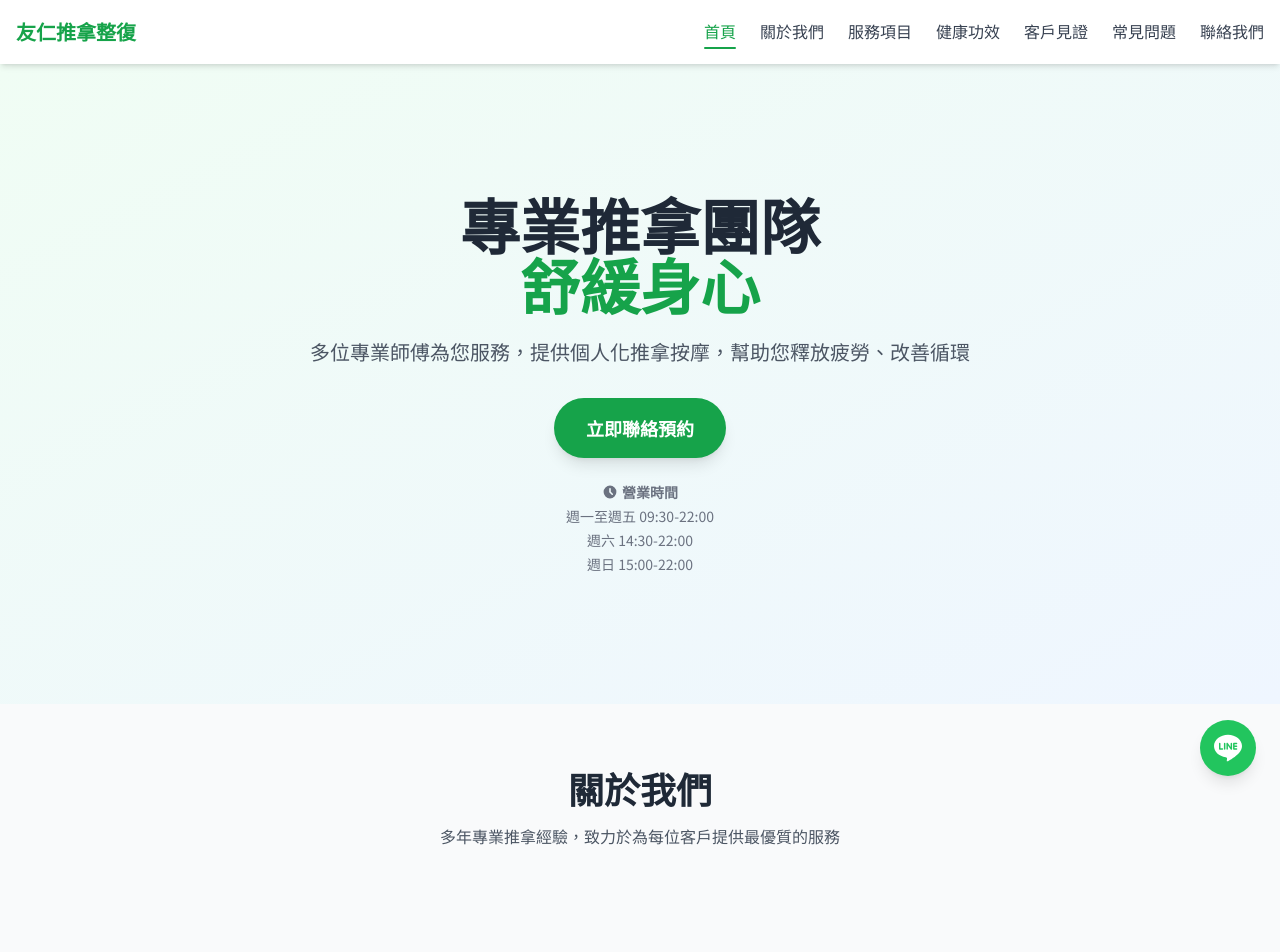
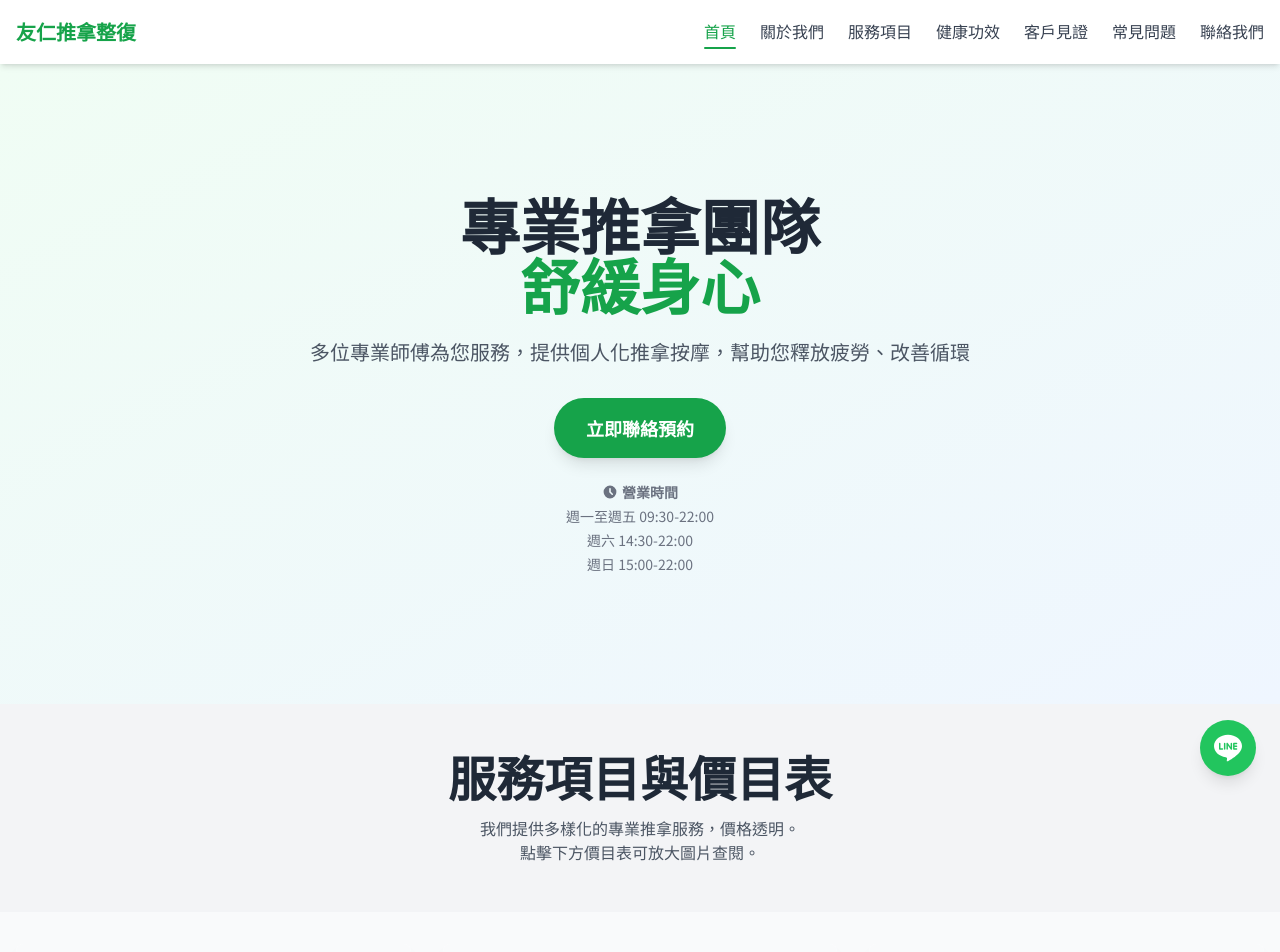
Before and after one commit to Yahoo0976095579/tuina, a Nuxt app: page / in a window 1280 px wide. Shown: the top 952 px of the page. Built offline with nearby package versions, Linux system fonts and the light colour scheme.

Commit message:
優化排版

```diff
--- a/app.vue
+++ b/app.vue
@@ -311,7 +311,7 @@
     </nav>
 
     <!-- 主要內容 -->
-    <div class="pt-16">
+    <div class="pt-16 overflow-x-hidden">
       <NuxtPage />
     </div>
   </div>
--- a/components/Contact.vue
+++ b/components/Contact.vue
@@ -279,7 +279,7 @@ const businessStatus = computed(() => {
 });
 
 const openLine = () => {
-  window.open("https://line.me/R/ti/p/@your-line-id", "_blank");
+  window.open("https://lin.ee/le3TvuH", "_blank");
 
   if (typeof gtag !== "undefined") {
     gtag("event", "line_contact_click", {
--- a/components/FloatingLineButton.vue
+++ b/components/FloatingLineButton.vue
@@ -22,7 +22,7 @@
 const isPulsing = ref(true);
 
 const openLine = () => {
-  window.open("https://line.me/R/ti/p/@your-line-id", "_blank");
+  window.open("https://lin.ee/le3TvuH", "_blank");
 };
 
 onMounted(() => {
--- a/components/Services.vue
+++ b/components/Services.vue
@@ -16,7 +16,7 @@ const closeZoom = () => {
 <template>
   <div id="services" class="bg-gray-50">
     <!-- Page Title -->
-    <div class="bg-gradient-to-br from-green-50 to-blue-50 py-8 md:py-12">
+    <div class="bg-gradient-to-br bg-gray-100 to-blue-50 py-8 md:py-12">
       <div class="container mx-auto px-4">
         <div class="text-center">
           <h2
@@ -25,7 +25,10 @@ const closeZoom = () => {
             服務項目與價目表
           </h2>
           <p class="text-gray-600 max-w-2xl mx-auto text-sm md:text-base">
-            我們提供多樣化的專業推拿服務，價格透明。點擊下方價目表可放大圖片查閱。
+            我們提供多樣化的專業推拿服務，價格透明。
+          </p>
+          <p class="text-gray-600 max-w-2xl mx-auto text-sm md:text-base">
+            點擊下方價目表可放大圖片查閱。
           </p>
         </div>
       </div>
--- a/pages/index.vue
+++ b/pages/index.vue
@@ -1,11 +1,11 @@
 <template>
   <div>
     <Hero />
+    <Services />
+    <Process />
+    <Benefits />
+    <Testimonials />
     <About />
-    <Services />
-    <Benefits />
-    <Process />
-    <Testimonials />
     <FAQ />
     <Contact />
     <FloatingLineButton />
```
